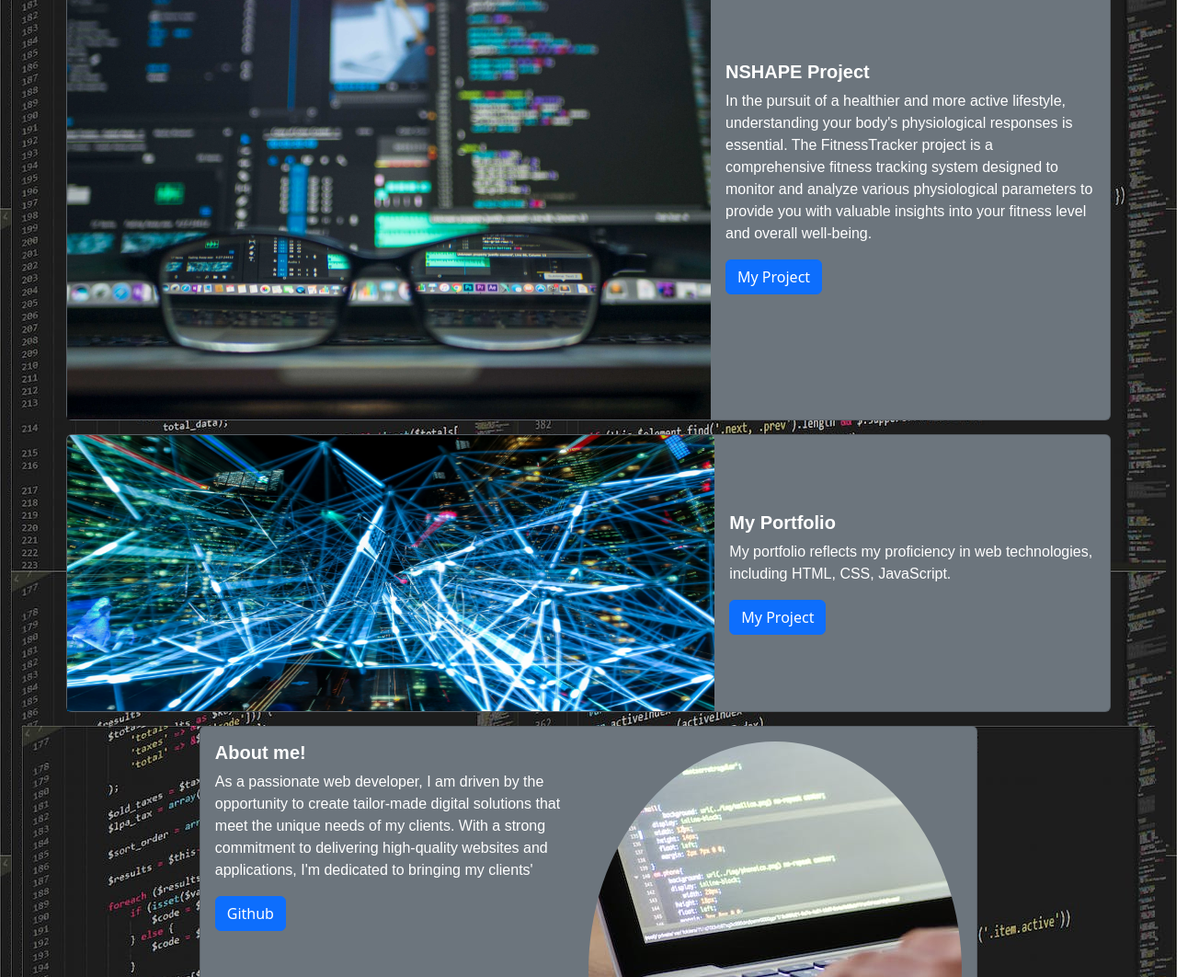
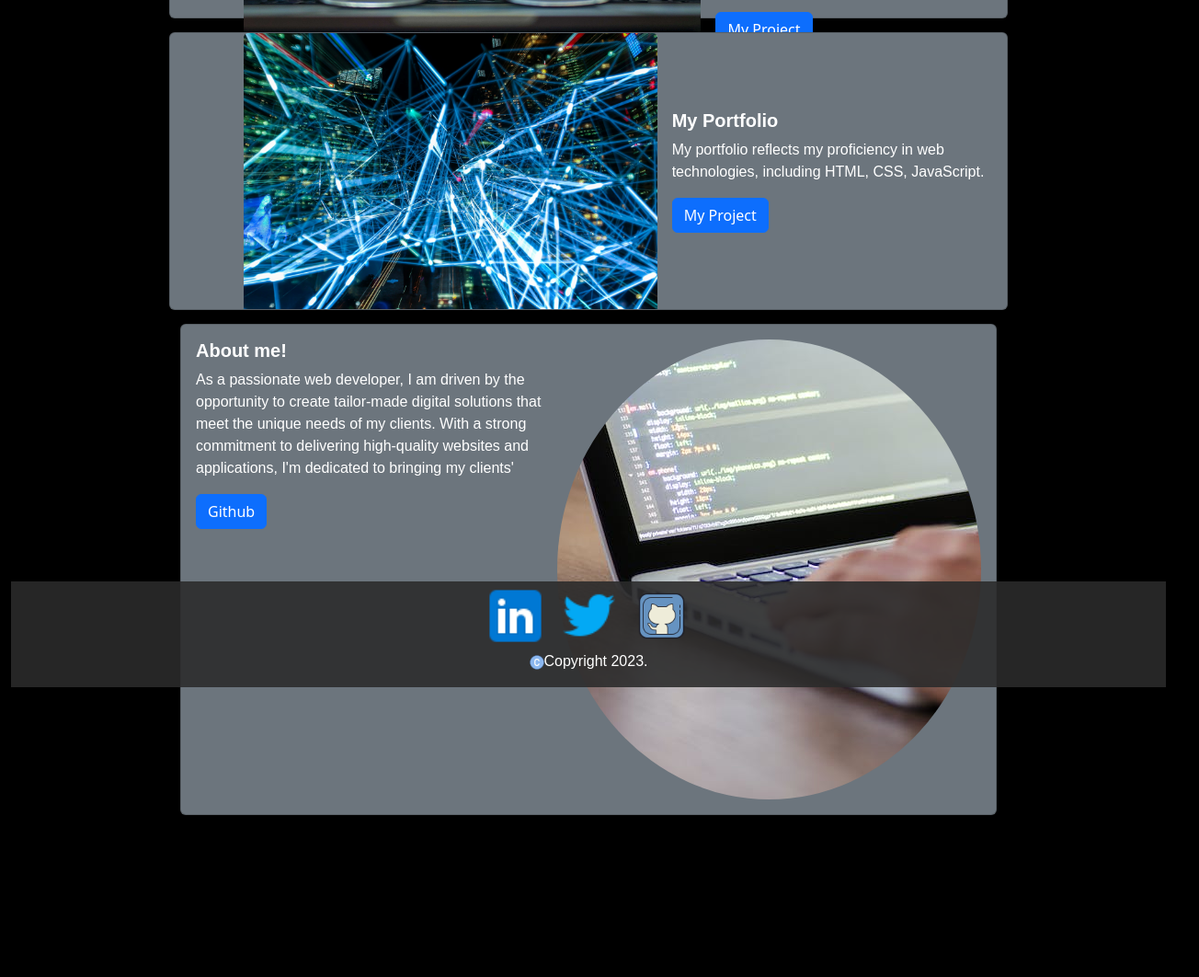
Before and after one commit to newbotic/Bootstrap-Portfolio, a plain HTML site: page index.html in a window 1280 px wide. Shown: the part 1738-2800 px from the top of the page at 92% size, 1304 px wide, since content can reach past the window. After the commit the page ends 2624 px from the top, so only its background shows below. Drawn offline with nearby package versions, Linux system fonts and the light colour scheme.

Commit message:
update pictures

```diff
--- a/css/style.css
+++ b/css/style.css
@@ -1,16 +1,17 @@
 footer {
-    position: absolute;
-    width: 100%;
-    height: 150px;
-    line-height: 60px;
+    /* position: absolute; */
+    /* width: 80%; */
+    /* height: 150px; */
+    /* line-height: 60px; */
     /* background-color: #f5f5f5; */
-    margin-top: 50px;
+    /* margin-top: 50px; */
     /* ?? */
     /* position: fixed; */
     background: url("../images/transparency.png");
     background-color: transparent !important;
     background-size: cover;
     z-index: 10;
+
   }
 
   .container> span > p {
@@ -68,8 +69,8 @@ h1, h2, h3 , h4, h5, h6 {
   background-repeat: no-repeat;
   height: calc(70vh - 25px);
   display: flex;
-  align-items: center;
-  justify-content: center;
+  align-items: start;
+  justify-content: start;
 }
 
 /* Jumbotron copy */
@@ -82,16 +83,21 @@ h1, h2, h3 , h4, h5, h6 {
 }
 
 
-/* card test */
+/* card  */
 .card-work {
   flex-direction: row;
   align-items: center;
+  margin-left: 10rem;
+  margin-right: 10rem;
+  height: 30vh;
+
 }
 .skills {
   align-items: center;
 }
 .skills > img {
-  width: 50%;
+  width: 30%;
+
 
 
 }
@@ -103,28 +109,40 @@ h1, h2, h3 , h4, h5, h6 {
 h2 {
   font-weight:bold;
   color: aliceblue;
+  margin-left: 10rem;
 }
 
-/* .color-p {
-  color: rgb(223, 223, 155);
+
+body {
+  background-color:black;
 }
-.color-h1 {
-  color: rgb(223, 223, 155);
-  text-align: ;
-} */
 
-.container-fluid {
-  background-image: url(../images/pexels-pixabay-247791\ \(1\).jpg);
+.card-work > img {
+  margin-left: 5rem;
+  width: 700px;
+  height: 300px;
 }
+
+
+
 .about-me {
-  margin-left: 10%;
-  margin-right: 10%;
-  height: 50vh;
+  margin-left: 10rem;
+  margin-right: 10rem;
+  height: 35vh;
 
 }
 
 .img-cover{
   object-fit: cover;
-  object-position: center;
 
 }
+/* footer */
+.container-social {
+  display: flex;
+  flex-direction: column;
+align-items: center;
+}
+/* .cardContainer {
+
+  margin-left: 1rem;
+} */
--- a/index.html
+++ b/index.html
@@ -33,8 +33,6 @@
           </li>
           <li class="nav-item">
             <a class="nav-link" href="#resume">Resume</a>
-          </li>
-          <a class="btn btn-primary btn-lg navCTA" href="#" role="button">Call me!</a>
 
           </li>
         </ul>
@@ -43,9 +41,8 @@
   </nav>
   <!-- End navigation bar -->
 
-  <!-- jumbotron code?????????  -->
-  <div class="p-5 mb-4 bg-body-tertiary Background">
-    <!-- add own img?????? -->
+  <!-- jumbotron code -->
+  <div class="p-5 mb-4 bg-body-tertiary Background ">
     <div class="container-fluid py-5 jumboCopy" id="Welcome">
       <h1 class="display-5 fw-bold color-h1">Welcome to My Portfolio!</h1>
       <p class="col-md-12 fs-4  color-p"> As a passionate web developer, I am driven by the opportunity to create
@@ -63,8 +60,8 @@
     <h2>My Skills</h2>
     <div class="row">
       <!-- card 1 -->
-      <div class="cardContainer col-lg-3 col-md-3 col-sm-12">
-        <div class="card h-100 bg-secondary text-white skills">
+      <div class="cardContainer col-lg-3 col-md-3 col-sm-12  ">
+        <div class="card h-100 bg-secondary text-white skills ps-5 pe-5">
           <img src="./images/icons8-css-144.png" class="card-img-top img-fluid rounded-cirle img-cover " alt="css">
           <div class="card-body">
             <h5 class="card-title">CSS</h5>
@@ -75,7 +72,7 @@
       </div>
       <!-- card 2 -->
       <div class="cardContainer col-lg-3 col-md-3 col-sm-12">
-        <div class="card h-100 bg-secondary text-white skills">
+        <div class="card h-100 bg-secondary text-white skills ps-5 pe-5">
           <img src="./images/icons8-html-logo-144.png" class="card-img-top img-fluid" alt="html" height="144"
             width="144">
           <div class="card-body">
@@ -87,19 +84,20 @@
       </div>
       <!-- card 3 -->
       <div class="cardContainer col-lg-3 col-md-3 col-sm-12">
-        <div class="card h-100 bg-secondary text-white skills">
+        <div class="card h-100 bg-secondary text-white skills ps-5 pe-5">
           <img src="./images/icons8-bootstrap-144.png" class="card-img-top img-fluid" alt="bootstrap" width="144"
             height="144">
           <div class="card-body">
             <h5 class="card-title">BOOTSTRAP</h5>
-            <p class="card-text">I can design and develop responsive and visually appealing websites with Bootstrap, utilizing its grid
+            <p class="card-text">I can design and develop responsive and visually appealing websites with Bootstrap,
+              utilizing its grid
               system and components to enhance user experience.</p>
           </div>
         </div>
       </div>
       <!-- card 4 -->
       <div class="cardContainer col-lg-3 col-md-3 col-sm-12">
-        <div class="card h-100 bg-secondary text-white skills">
+        <div class="card h-100 bg-secondary text-white skills ps-5 pe-5">
           <img src="./images/icons8-javascript-144.png" class="card-img-top img-fluid" alt="javascript" width="144"
             height="144">
           <div class="card-body">
@@ -117,8 +115,8 @@
       <div class="row">
         <!-- card 1 work -->
         <div class="cardContainer col-lg-12 col-md-12 col-sm-12">
-          <div class="card card-work bg-secondary text-white ms-5 me-5">
-            <img src="./images/computer-1.png" class="card-img-top " alt="computer" width="700" height="300">
+            <div class="card card-work bg-secondary text-white ">
+              <img src="./images/computer-1.png" class="card-img-top " alt="computer" >
             <div class="card-body" id="work">
               <h5 class="card-title">NEWBOTIC Project</h5>
               <p class="card-text">Introduction: In an increasingly fast-paced and technology-driven world, the need to
@@ -132,9 +130,9 @@
         </div>
         <!-- card 2 work-->
         <div class="cardContainer col-lg-12 col-md-12 col-sm-12">
-          <div class="card card-work bg-secondary text-white ms-5 me-5 ">
-            <img src="./images/marketing-2.png" class="card-img-top " alt="marketing" width="700" height="300">
-            <div class="card-body">
+          <div class="card card-work bg-secondary text-white  ">
+              <img src="./images/markrting-22.jpg" class="card-img-top " alt="marketing "  >
+                <div class="card-body w-50">
                   <h5 class="card-title">Marketing website project</h5>
                   <p class="card-text">In my project, I created a marketing website using HTML and CSS, focusing on
                 combining both design and functionality to deliver a compelling online presence. Through meticulous
@@ -146,9 +144,9 @@
         </div>
         <!-- card 3 work -->
         <div class="cardContainer col-lg-12 col-md-12 col-sm-12">
-          <div class="card card-work bg-secondary text-white ms-5 me-5">
-            <img src="./images/portfolio-3.png" class="card-img-top img-fluid" alt="portfolio" width="700" height="300">
-            <div class="card-body">
+          <div class="card card-work bg-secondary text-white ">
+            <img src="./images/portfolio-3.png" class="card-img-top " alt="portfolio" width="700" height="300">
+            <div class="card-body w-50">
               <h5 class="card-title">NSHAPE Project</h5>
               <p class="card-text">In the pursuit of a healthier and more active lifestyle, understanding your body's
                 physiological responses is essential. The FitnessTracker project is a comprehensive fitness tracking
@@ -160,7 +158,7 @@
         </div>
         <!-- card 4 work -->
         <div class="cardContainer col-lg-12 col-md-12 col-sm-12">
-          <div class="card bg-secondary text-white  card-work ms-5 me-5">
+          <div class="card bg-secondary text-white  card-work h-100">
               <img src="./images/ai-4.png" class="card-img-top" alt="artificial inteligence" width="700" height="300">
                 <div class="card-body">
                   <h5 class="card-title" id="portfolio">My Portfolio</h5>
@@ -170,57 +168,52 @@
                 </div>
           </div>
         </div>
-      </div>
-
 
       <!--end work section  -->
       <!-- about me section -->
 
-
       <div class="container-fluid">
         <div class="row about-me">
           <div class="cardContainer col-lg-12 col-md-12 col-sm-12">
-            <div class="card h-100 bg-secondary text-white ms-5 me-5 ">
+            <div class="card h-100 bg-secondary text-white  ">
               <div class="card-body d-flex">
                 <div class="w-50">
                   <h5 class="card-title" id="contact">About me!</h5>
                   <p class="card-text">As a passionate web developer, I am driven by the opportunity to create
-                    tailor-made digital solutions that meet the unique needs of my clients. With a strong commitment to delivering
+                    tailor-made digital solutions that meet the unique needs of my clients. With a strong commitment to
+                    delivering
                     high-quality websites and applications, I'm dedicated to bringing my clients'
                   </p>
                   <a href="https://github.com/newbotic" class="btn btn-primary">Github</a>
                 </div>
-                <div class="w-50 text-right">
-                  <img src="./images/500x500.jpg" class="card-img-top rounded-circle img-fit img-cover " alt="css" width="500px"
-                    height="500px">
+                <div class=" text-right">
+                  <img src="./images/500x500.jpg" class="card-img-top rounded-circle img-fit img-cover " alt="css"
+                    width="500px" height="500px">
                 </div>
               </div>
             </div>
           </div>
         </div>
       </div>
-<!-- test -->
-
-
-
 
   <!-- footer section -->
       <footer class="footer ">
-        <div class="container">
-          <img class="img-fluid hover-overlay " src="./images/linkedin.png " alt="linkedin" width="75" height="75">
+        <div class="container-social">
+          <div>
+            <img src="./images/linkedin.png " alt="linkedin" width="75" height="75">
             <img src="./images/twitter.png" alt="twitter" width="75" height="75">
             <img src="./images/github.png" alt="github" width="75" height="75">
             <span class="text-muted">
-            <p><img src="./images/copyright.png" alt="">Copyright 2023.</p>
+          </div>
+          <div>
+            <p class="text-white"><img src="./images/copyright.png" alt="">Copyright 2023.</p>
+          </div>
           </span>
         </div>
       </footer>
 
 
-
-
-
-
+      <!-- javascript  -->
       <script src="https://cdn.jsdelivr.net/npm/bootstrap@5.3.2/dist/js/bootstrap.bundle.min.js"
         integrity="sha384-C6RzsynM9kWDrMNeT87bh95OGNyZPhcTNXj1NW7RuBCsyN/o0jlpcV8Qyq46cDfL"
         crossorigin="anonymous"></script>
```
Also changed, not shown: images/markrting-22.jpg (added). Lines whose indentation alone changed are shown as unchanged.
